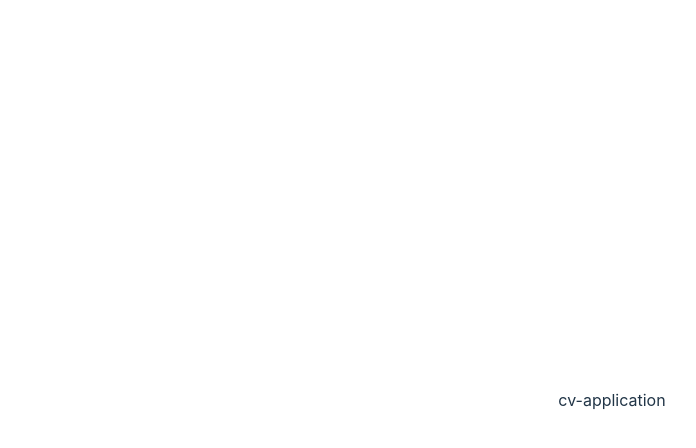
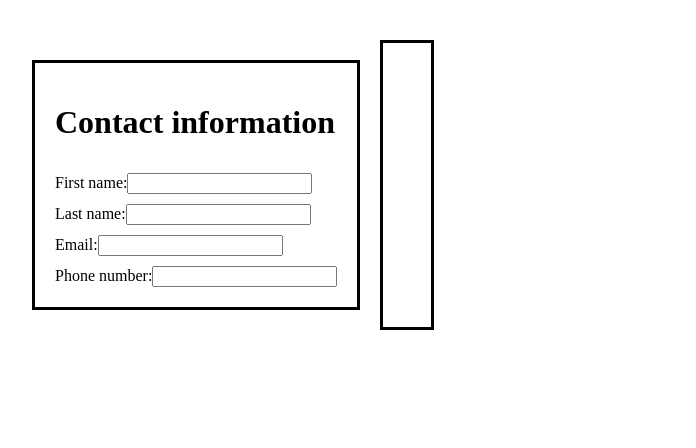
Before and after one commit to PeterHellmuth/cv-application, a React (Vite) app: page / in a window 1280 px wide. Shown: the top 448 px of the page, without its empty margins (28-724 px from the left). Built offline with nearby package versions, Linux system fonts and the light colour scheme.

Commit message:
Add component structure with input fields as props

```diff
--- a/src/App.jsx
+++ b/src/App.jsx
@@ -1,14 +1,37 @@
 import { useState } from 'react'
 import reactLogo from './assets/react.svg'
 import viteLogo from '/vite.svg'
+import Contact from './Components/Contact'
+import Education from './Components/Education'
+import WorkExperience from './Components/WorkExperience'
+import CVResult from './Components/CVResult'
 import './App.css'
 
 function App() {
-  const [count, setCount] = useState(0)
+  const [firstName, setFirstName] = useState('')
+  const [lastName, setLastName] = useState('')
+  const [email, setEmail] = useState('')
+  const [phone, setPhone] = useState('')
+
+  const contactProps = [
+    ["First name:", firstName, setFirstName],
+    ["Last name:", lastName, setLastName],
+    ["Email:", email, setEmail],
+    ["Phone number:", phone, setPhone]
+  ]
+
+
 
   return (
     <>
-      cv-application
+      <div className="controls-container">
+        <Contact contactProps = {contactProps}></Contact>
+        <Education></Education>
+        <WorkExperience></WorkExperience>
+      </div>
+      <div className="cv-result">
+        <CVResult firstName={firstName} lastName={lastName} email={email} phone={phone}></CVResult>
+      </div>
     </>
   )
 }
--- /dev/null
+++ b/src/Components/CVResult.jsx
@@ -0,0 +1,13 @@
+function CVResult({firstName, lastName, email, phone}){
+return(
+<>
+    <h1>{firstName}&nbsp;{lastName}</h1>
+    <h2>{email}</h2>
+    <h2>{phone}</h2>
+</>
+
+)
+
+}
+
+export default CVResult
--- /dev/null
+++ b/src/Components/Contact.jsx
@@ -0,0 +1,12 @@
+function Contact({contactProps}){
+const inputFields = contactProps.map((prop, index) =>{ return(
+<label key={index}>{prop[0]}<input value={prop[1]} onChange={(e) => prop[2](e.target.value)} key={index}></input></label>)
+})
+return(
+<div className="contact-information">
+<h1>Contact information</h1>
+  {inputFields}
+</div>)
+}
+
+export default Contact
--- /dev/null
+++ b/src/Components/Education.jsx
@@ -0,0 +1,5 @@
+function Education(){
+    return;
+}
+
+export default Education
--- /dev/null
+++ b/src/Components/WorkExperience.jsx
@@ -0,0 +1,5 @@
+function WorkExperience(){
+return;
+    }
+
+    export default WorkExperience
--- a/src/index.css
+++ b/src/index.css
@@ -1,69 +1,28 @@
-:root {
-  font-family: Inter, system-ui, Avenir, Helvetica, Arial, sans-serif;
-  line-height: 1.5;
-  font-weight: 400;
-
-  color-scheme: light dark;
-  color: rgba(255, 255, 255, 0.87);
-  background-color: #242424;
-
-  font-synthesis: none;
-  text-rendering: optimizeLegibility;
-  -webkit-font-smoothing: antialiased;
-  -moz-osx-font-smoothing: grayscale;
-  -webkit-text-size-adjust: 100%;
+#root{
+  display: flex;
 }
 
-a {
-  font-weight: 500;
-  color: #646cff;
-  text-decoration: inherit;
-}
-a:hover {
-  color: #535bf2;
+.controls-container{
+  display: flex;
+  flex-direction: column;
+  padding: 20px;
+  gap: 20px;
 }
 
-body {
-  margin: 0;
+.contact-information{
+  border-style: solid;
   display: flex;
-  place-items: center;
-  min-width: 320px;
-  min-height: 100vh;
+  flex-direction: column;
+  gap: 10px;
+  align-items: start;
+  padding: 20px;
 }
 
-h1 {
-  font-size: 3.2em;
-  line-height: 1.1;
+.cv-result{
+  border-style: solid;
+  display: flex;
+  flex-direction: column;
+  gap: 10px;
+  align-items: start;
+  padding: 20px;
 }
-
-button {
-  border-radius: 8px;
-  border: 1px solid transparent;
-  padding: 0.6em 1.2em;
-  font-size: 1em;
-  font-weight: 500;
-  font-family: inherit;
-  background-color: #1a1a1a;
-  cursor: pointer;
-  transition: border-color 0.25s;
-}
-button:hover {
-  border-color: #646cff;
-}
-button:focus,
-button:focus-visible {
-  outline: 4px auto -webkit-focus-ring-color;
-}
-
-@media (prefers-color-scheme: light) {
-  :root {
-    color: #213547;
-    background-color: #ffffff;
-  }
-  a:hover {
-    color: #747bff;
-  }
-  button {
-    background-color: #f9f9f9;
-  }
-}
```
